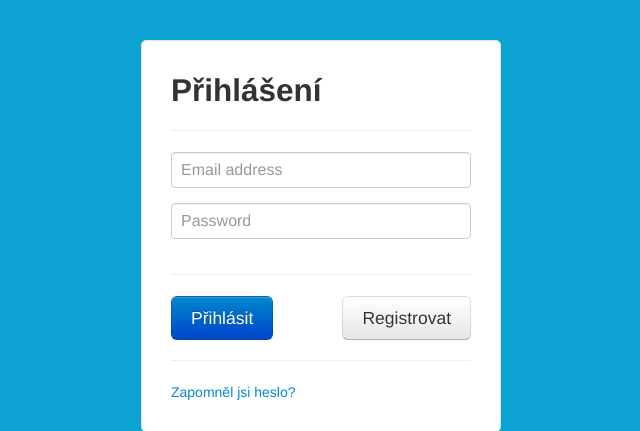
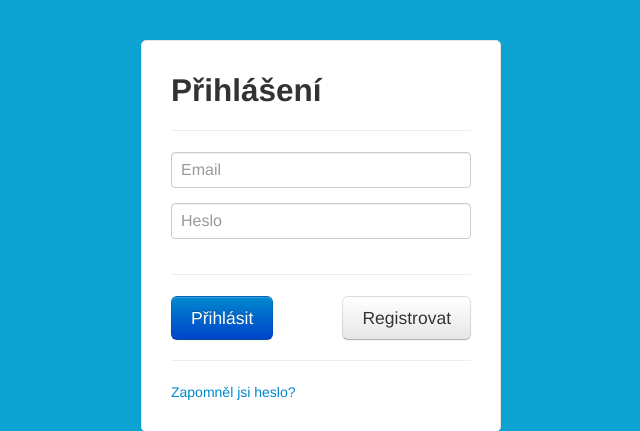
Before and after one commit to lesnek/VUTproj, a PHP site: page /x/ in a window 1280 px wide. Shown: the top 431 px of the page, without its empty margins (319-959 px from the left). Run offline with PHP 8.4, Linux system fonts and the light colour scheme; some libraries are stand-ins or nearby versions.

Commit message:
Small ups

```diff
--- a/index.php
+++ b/index.php
@@ -56,8 +56,8 @@ if(isset($_POST['login']))
 		}
 		?>
         <h2 class="form-signin-heading">Přihlášení</h2><hr />
-        <input type="email" class="input-block-level" placeholder="Email address" name="txtemail" required />
-        <input type="password" class="input-block-level" placeholder="Password" name="txtupass" required />
+        <input type="email" class="input-block-level" placeholder="Email" name="txtemail" required />
+        <input type="password" class="input-block-level" placeholder="Heslo" name="txtupass" required />
      	<hr />
         <button class="btn btn-large btn-primary" type="submit" name="login">Přihlásit</button>
         <a href="register.php" style="float:right;" class="btn btn-large">Registrovat</a><hr />
```
